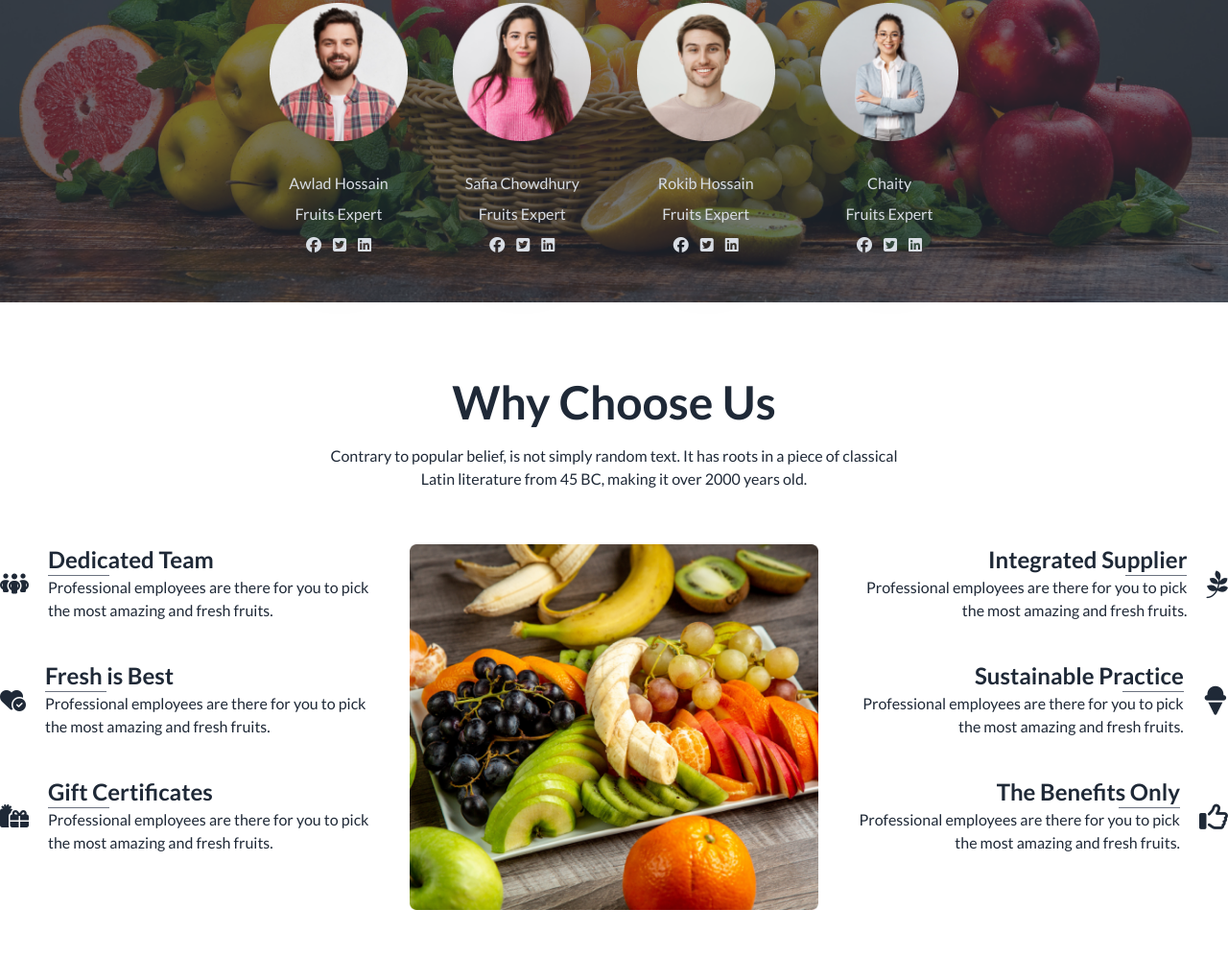
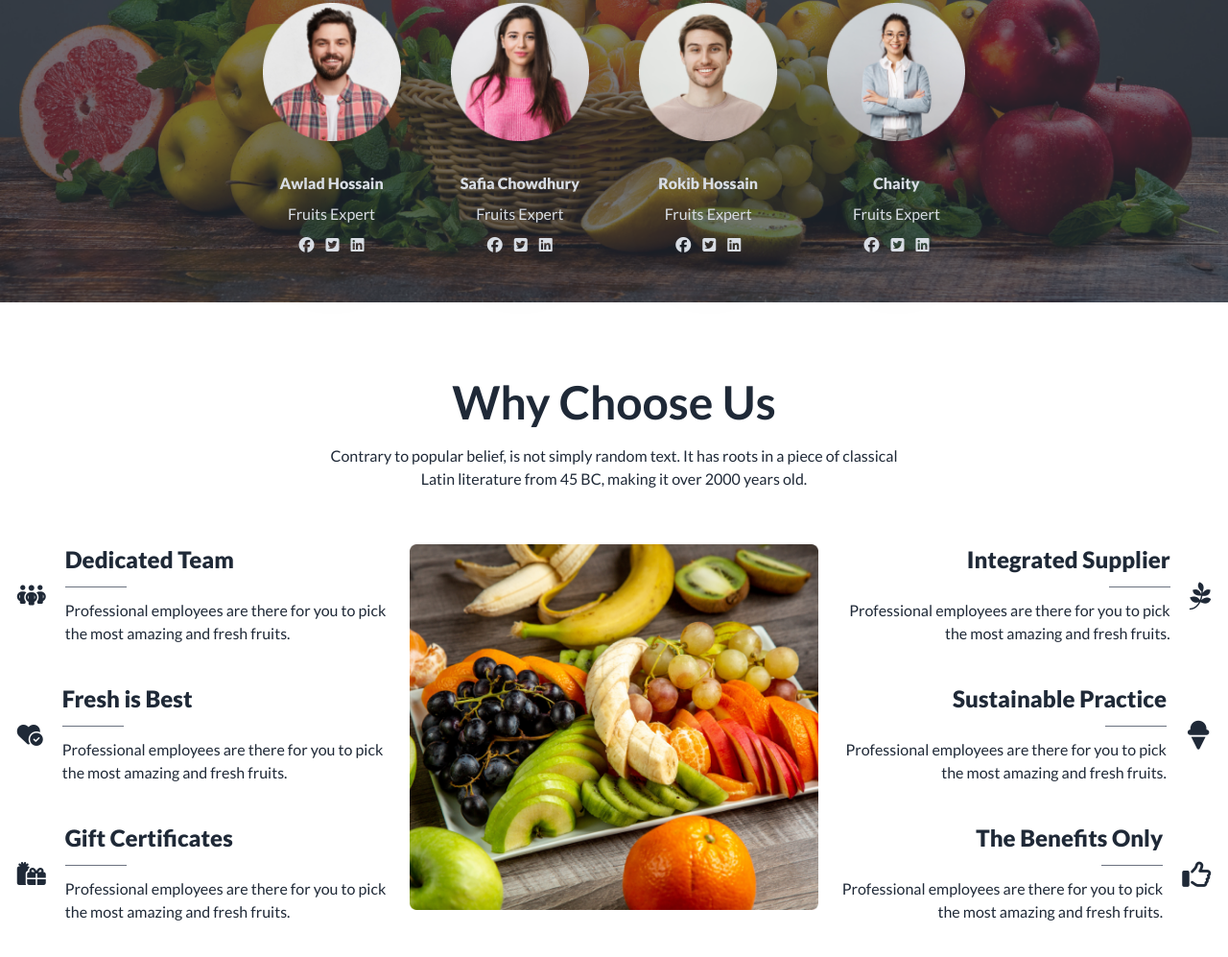
Before and after one commit to rockyhaque/fruitBrust, a plain HTML site: page index.html in a window 1280 px wide. Shown: the part 2015-3012 px from the top of the page at 96% size. Drawn offline with nearby package versions, Linux system fonts and the light colour scheme.

Commit message:
font updated

```diff
--- a/index.html
+++ b/index.html
@@ -366,7 +366,7 @@
                 <div class="card px-3 drop-shadow-2xl">
                   <figure><img class="w-36" src="./images/member1.png" alt="" /></figure>
                   <div class="card-body">
-                    <p class="text-center">Awlad Hossain</p>
+                    <p class="text-center font-extrabold">Awlad Hossain</p>
                     <p class="text-center">Fruits Expert</p>
 
                     <div class="text-center flex gap-3 items-center justify-center">
@@ -380,7 +380,7 @@
                 <div class="card drop-shadow-2xl">
                   <figure><img class="w-36" src="./images/member2.png" alt="" /></figure>
                   <div class="card-body">
-                    <p class="text-center">Safia Chowdhury</p>
+                    <p class="text-center font-extrabold">Safia Chowdhury</p>
                     <p class="text-center">Fruits Expert</p>
 
                     <div class="text-center flex gap-3 items-center justify-center">
@@ -394,7 +394,7 @@
                 <div class="card drop-shadow-2xl">
                   <figure><img class="w-36" src="./images/member3.png" alt="" /></figure>
                   <div class="card-body">
-                    <p class="text-center">Rokib Hossain</p>
+                    <p class="text-center font-extrabold">Rokib Hossain</p>
                     <p class="text-center">Fruits Expert</p>
 
                     <div class="text-center flex gap-3 items-center justify-center">
@@ -408,7 +408,7 @@
                 <div class="card drop-shadow-2xl">
                   <figure><img class="w-36" src="./images/member4.png" alt="" /></figure>
                   <div class="card-body">
-                    <p class="text-center">Chaity</p>
+                    <p class="text-center font-extrabold">Chaity</p>
                     <p class="text-center">Fruits Expert</p>
 
                     <div class="text-center flex gap-3 items-center justify-center">
@@ -436,16 +436,16 @@
         </div>
 
         <!-- Left-img-Right  -->
-        <div class="grid grid-cols-1 md:grid-cols-3 lg:grid-cols-3 my-14">
+        <div class="grid grid-cols-1 md:grid-cols-3 lg:grid-cols-3 my-14 ">
           <!-- left container-->
-          <div class="space-y-10">
+          <div class="space-y-10 w-11/12 mx-auto">
             <!-- left div 1 -->
             <div class="flex items-center gap-5">
               <div class="text-2xl">
                 <i class="fa-solid fa-people-group"></i>
               </div>
-              <div class="">
-                <h1 class="text-2xl font-bold">Dedicated Team</h1>
+              <div class="space-y-3">
+                <h1 class="text-2xl font-extrabold">Dedicated Team</h1>
                 <p class="border-b border-gray-500 w-16"></p>
                 <p>Professional employees are there for you to pick <br> the most amazing and fresh fruits.</p>
               </div>
@@ -455,8 +455,8 @@
               <div class="text-2xl">
                 <i class="fa-solid fa-heart-circle-check"></i>
               </div>
-              <div class="">
-                <h1 class="text-2xl font-bold">Fresh is Best</h1>
+              <div class="space-y-3">
+                <h1 class="text-2xl font-extrabold">Fresh is Best</h1>
                 <p class="border-b border-gray-500 w-16"></p>
                 <p>Professional employees are there for you to pick <br> the most amazing and fresh fruits.</p>
               </div>
@@ -466,8 +466,8 @@
               <div class="text-2xl">
                 <i class="fa-solid fa-gifts"></i>
               </div>
-              <div class="">
-                <h1 class="text-2xl font-bold">Gift Certificates</h1>
+              <div class="space-y-3">
+                <h1 class="text-2xl font-extrabold">Gift Certificates</h1>
                 <p class="border-b border-gray-500 w-16"></p>
                 <p>Professional employees are there for you to pick <br> the most amazing and fresh fruits.</p>
               </div>
@@ -475,18 +475,18 @@
           </div>
 
           <!-- img  -->
-          <div>
+          <div class="my-10 md:my-0 lg:my-0 mx-auto">
             <img src="./images/whychoose1.png" alt="">
           </div>
 
 
           <!-- right container-->
-          <div class="space-y-10">
+          <div class="space-y-10 w-11/12 mx-auto">
             <!-- right div 1 -->
             <div class="flex items-center gap-5 justify-end">
 
-              <div class="text-end">
-                <h1 class="text-2xl font-bold">Integrated Supplier</h1>
+              <div class="text-end space-y-3">
+                <h1 class="text-2xl font-extrabold">Integrated Supplier</h1>
                 <div class="flex justify-end"><p class="border-b border-gray-500 w-16"></p></div>
                 <p>Professional employees are there for you to pick <br> the most amazing and fresh fruits.</p>
               </div>
@@ -497,8 +497,8 @@
             <!-- right div 2 -->
             <div class="flex  items-center gap-5 justify-end">
 
-              <div class="text-end">
-                <h1 class="text-2xl font-bold">Sustainable Practice</h1>
+              <div class="text-end space-y-3">
+                <h1 class="text-2xl font-extrabold">Sustainable Practice</h1>
                 <div class="flex justify-end"><p class="border-b border-gray-500 w-16"></p></div>
                 <p>Professional employees are there for you to pick <br> the most amazing and fresh fruits.</p>
               </div>
@@ -509,8 +509,8 @@
             <!-- right div 3 -->
             <div class="flex  items-center gap-5 justify-end">
 
-              <div class="text-end">
-                <h1 class="text-2xl font-bold">The Benefits Only</h1>
+              <div class="text-end space-y-3">
+                <h1 class="text-2xl font-extrabold">The Benefits Only</h1>
                 <div class="flex justify-end"><p class="border-b border-gray-500 w-16"></p></div>
                 <p>Professional employees are there for you to pick <br> the most amazing and fresh fruits.</p>
               </div>
```
